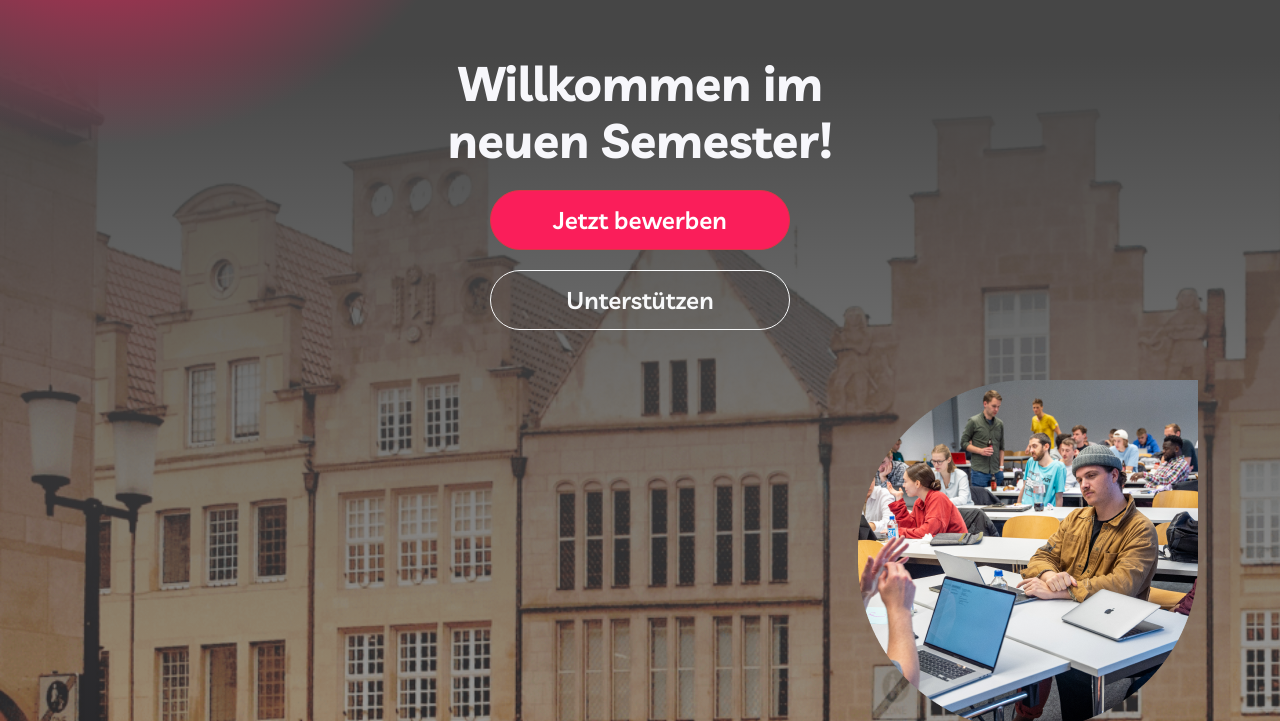
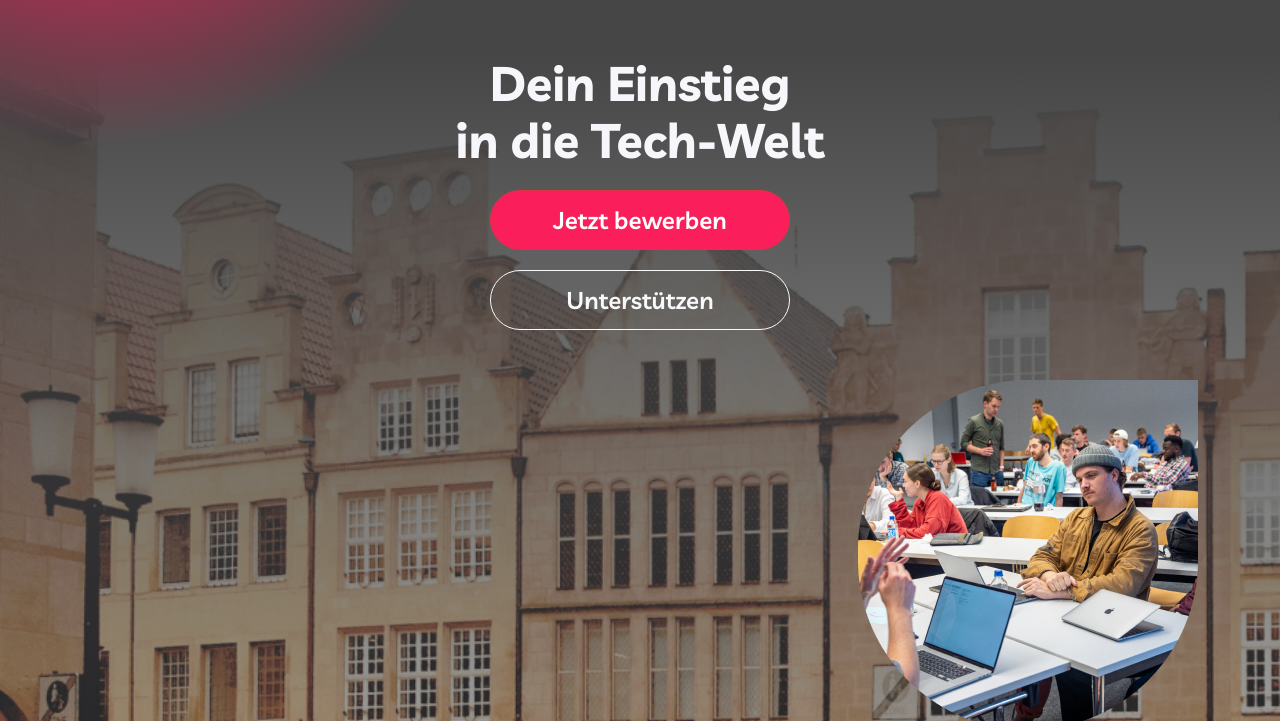
Before and after one commit to techlabsms/techlabs_local, a plain HTML site: page index.html in a window 1280 px wide. Shown: the part 79-800 px from the top of the page. Drawn offline with nearby package versions, Linux system fonts and the light colour scheme.

Commit message:
Update index.html

```diff
--- a/index.html
+++ b/index.html
@@ -63,8 +63,8 @@
       <div class="container">
         <div class="heading">
           <h1 class="hello">
-            Willkommen im<br/>
-            neuen Semester!
+            Dein Einstieg<br/>
+            in die Tech-Welt
           </h1>
           <!-- <h3 class="countdown_optA">Bewerbungsschluss in</h3>
           <p class="countdown_optB" id="demo"></p> -->
```
